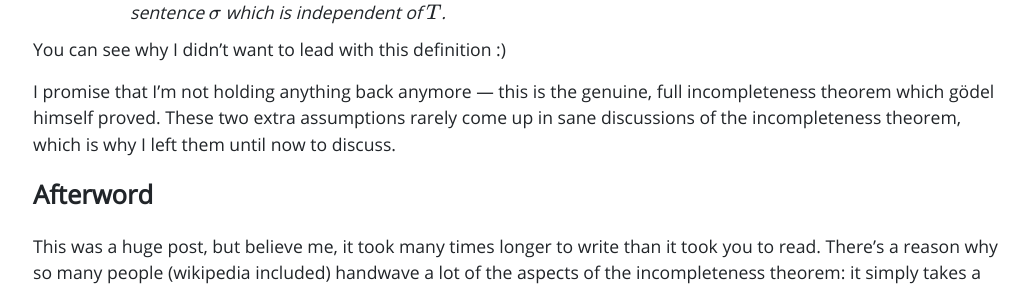
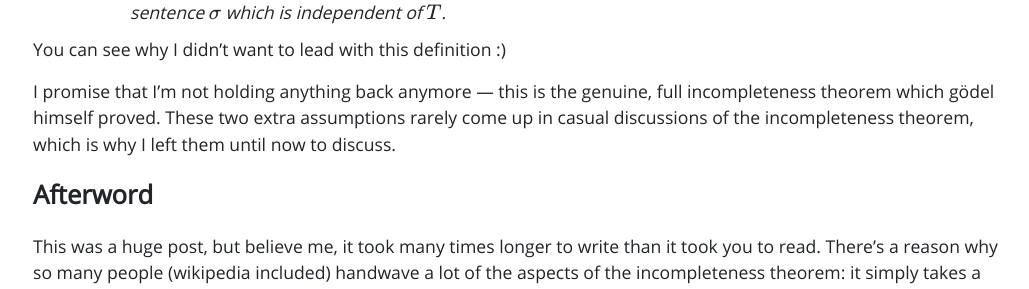
Before and after one commit to Liam-DeVoe/liam-devoe.github.io, a Jekyll site: the page built from _posts/2022-03-16-godels-incompleteness-theorem.md, in a window 1280 px wide and 900 px high, scrolled down 9045 px. Shown: the part 181-470 px from the top of the window, without its empty margins (122-1151 px from the left). Built offline with Jekyll 4.4.1, drawn with Linux system fonts in a browser that asks for light colours; nearby versions of some CDN libraries; some web fonts are replaced; formulas are drawn with MathJax 3; some of the changed text lies outside the part shown.

Commit message:
rewording

```diff
--- a/_posts/2022-03-16-godels-incompleteness-theorem.md
+++ b/_posts/2022-03-16-godels-incompleteness-theorem.md
@@ -215,7 +215,7 @@ So our updated incompleteness theorem is then:
 
 You can see why I didn't want to lead with this definition :)
 
-I promise that I'm not holding anything back anymore — this is the genuine, full incompleteness theorem which gödel himself proved. These two extra assumptions rarely come up in sane discussions of the incompleteness theorem, which is why I left them until now to discuss.
+I promise that I'm not holding anything back anymore — this is the genuine, full incompleteness theorem which gödel himself proved. These two extra assumptions rarely come up in casual discussions of the incompleteness theorem, which is why I left them until now to discuss.
 
 # Afterword
 
```
Also changed, not shown: other parts of _posts/2022-03-16-godels-incompleteness-theorem.md (+1 -1 lines).
